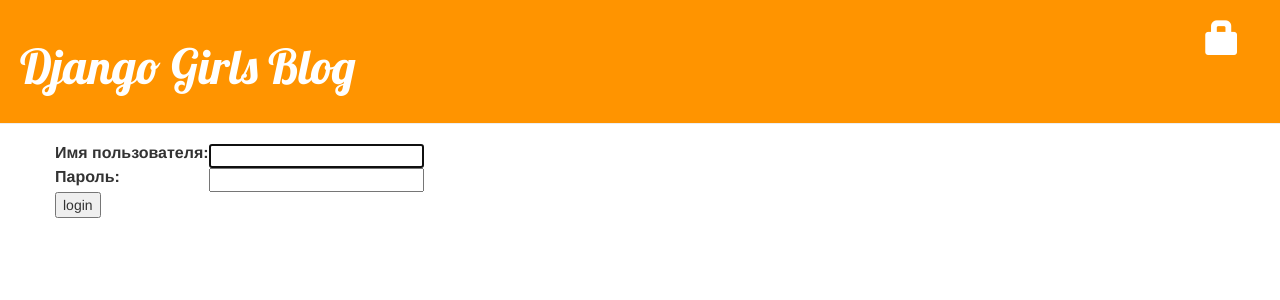
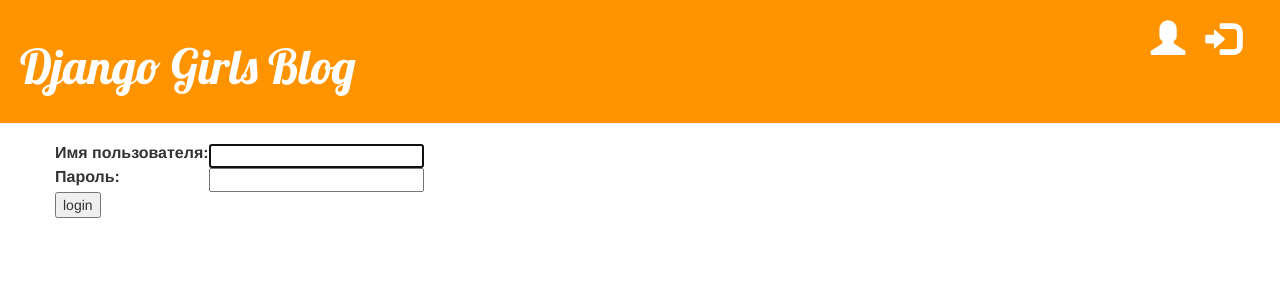
Before and after one commit to murpiter/django_girls, a Django app: page /accounts/login/?next=/post/1/ in a window 1280 px wide. Shown: the top 300 px of the page. Run offline with Django 3.2, Linux system fonts and the light colour scheme; some libraries are stand-ins or nearby versions.

Commit message:
new login button + registration button

```diff
--- a/blog/templates/blog/base.html
+++ b/blog/templates/blog/base.html
@@ -15,7 +15,8 @@
             <a href="{% url 'post_draft_list' %}" class="top-menu"><span class="glyphicon glyphicon-edit"></span></a>
             <p class="top-menu">Hello {{ user.username }} <small>(<a href="{% url 'logout' %}">Log out</a>)</small></p>
         {% else %}
-            <a href="{% url 'login' %}" class="top-menu"><span class="glyphicon glyphicon-lock"></span></a>
+            <a href="{% url 'login' %}" class="top-menu"><span class="glyphicon glyphicon-log-in"></span></a>
+            <a href="{% url 'signup' %}" class="top-menu"><span class="glyphicon glyphicon-user"></span></a>
         {% endif %}
         <h1><a href="/">Django Girls Blog</a></h1>
     </div>
```
